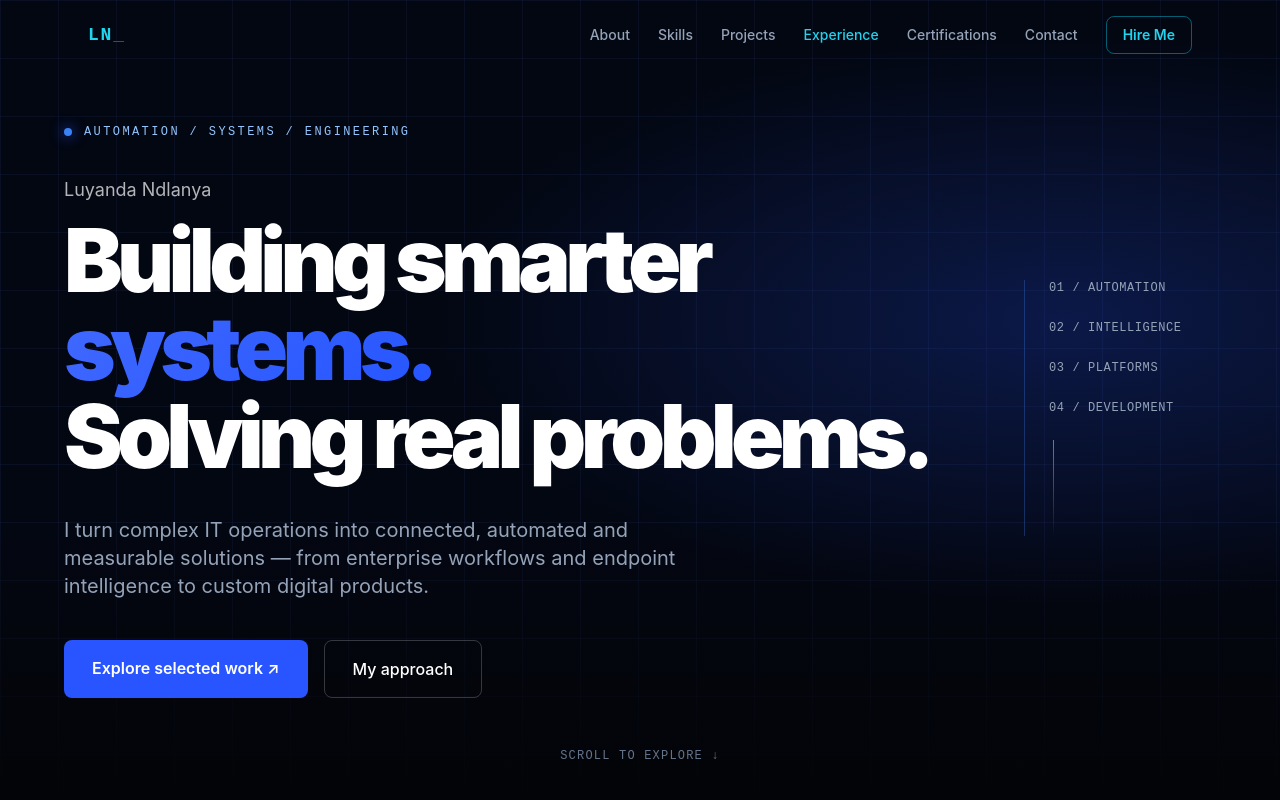
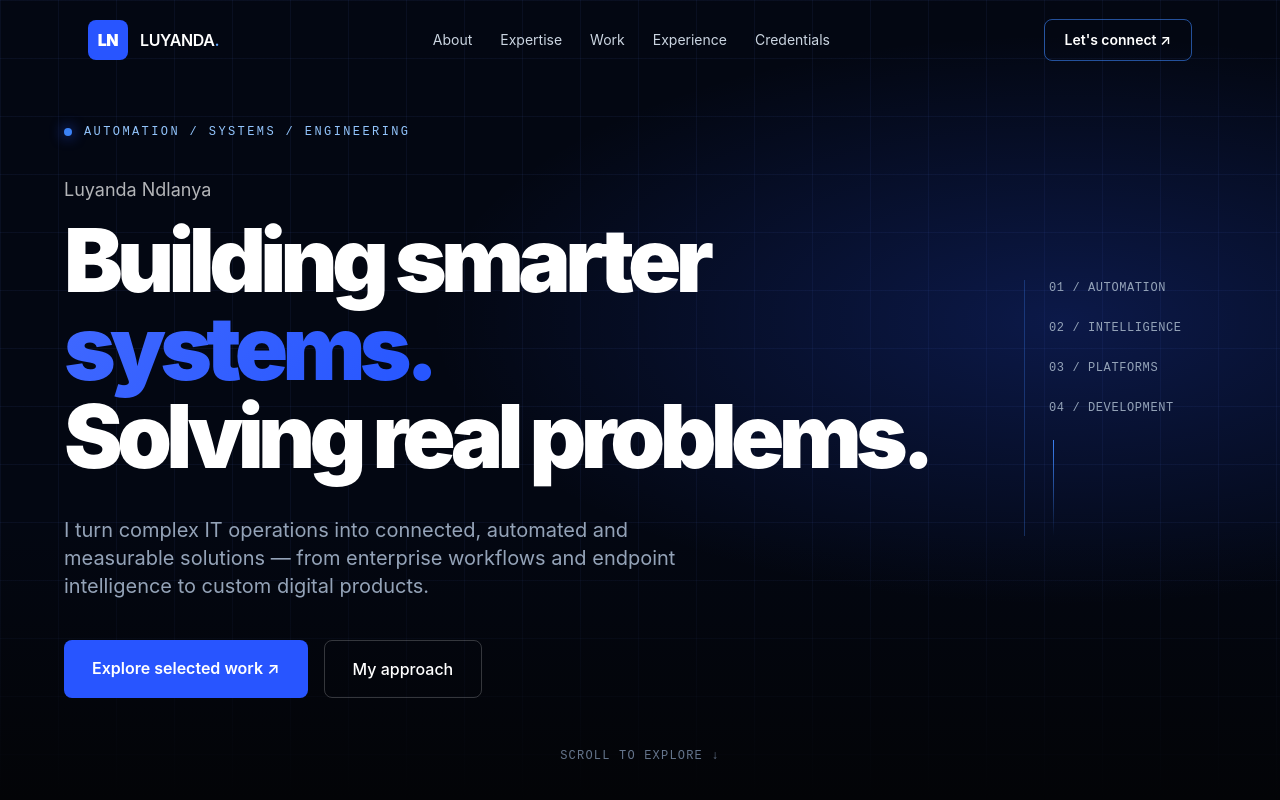
Before and after one commit to luyandandlanya/personal-assistant, a Next.js app: page / in a window 1280 px wide. Shown: the top 800 px of the page. Built offline with nearby package versions, Linux system fonts and the light colour scheme.

Commit message:
Portfolio v2: cohesive royal blue navigation

```diff
--- a/src/components/Navigation.tsx
+++ b/src/components/Navigation.tsx
@@ -1,122 +1,16 @@
 'use client'
-
-import { useState, useEffect } from 'react'
-
-const NAV_LINKS = [
-  { label: 'About', href: '#about' },
-  { label: 'Skills', href: '#skills' },
-  { label: 'Projects', href: '#projects' },
-  { label: 'Experience', href: '#experience' },
-  { label: 'Certifications', href: '#certifications' },
-  { label: 'Contact', href: '#contact' },
-]
-
-export default function Navigation() {
-  const [scrolled, setScrolled] = useState(false)
-  const [mobileOpen, setMobileOpen] = useState(false)
-  const [activeSection, setActiveSection] = useState('')
-
-  useEffect(() => {
-    const handleScroll = () => {
-      setScrolled(window.scrollY > 30)
-      const sections = NAV_LINKS.map((l) => l.href.slice(1))
-      for (const id of [...sections].reverse()) {
-        const el = document.getElementById(id)
-        if (el && window.scrollY >= el.offsetTop - 120) {
-          setActiveSection(id)
-          break
-        }
-      }
-    }
-    window.addEventListener('scroll', handleScroll, { passive: true })
-    handleScroll()
-    return () => window.removeEventListener('scroll', handleScroll)
-  }, [])
-
-  return (
-    <nav
-      className={`fixed top-0 left-0 right-0 z-50 transition-all duration-300 ${
-        scrolled
-          ? 'bg-[#030712]/85 backdrop-blur-xl border-b border-slate-800/50 shadow-xl shadow-black/20'
-          : ''
-      }`}
-    >
-      <div className="max-w-6xl mx-auto px-6 py-4 flex items-center justify-between">
-        {/* Logo */}
-        <a
-          href="#"
-          className="font-mono font-bold text-lg text-cyan-400 hover:text-cyan-300 transition-colors tracking-widest"
-        >
-          LN<span className="text-slate-600">_</span>
-        </a>
-
-        {/* Desktop links */}
-        <div className="hidden md:flex items-center gap-7">
-          {NAV_LINKS.map((link) => (
-            <a
-              key={link.href}
-              href={link.href}
-              className={`text-sm font-medium transition-colors duration-200 ${
-                activeSection === link.href.slice(1)
-                  ? 'text-cyan-400'
-                  : 'text-slate-400 hover:text-slate-100'
-              }`}
-            >
-              {link.label}
-            </a>
-          ))}
-          <a
-            href="mailto:luyandandlanya@gmail.com"
-            className="px-4 py-2 text-sm font-semibold border border-cyan-500/50 text-cyan-400 rounded-lg hover:bg-cyan-500/10 hover:border-cyan-400 transition-all duration-200"
-          >
-            Hire Me
-          </a>
-        </div>
-
-        {/* Mobile toggle */}
-        <button
-          className="md:hidden text-slate-400 hover:text-slate-100 transition-colors p-1"
-          onClick={() => setMobileOpen(!mobileOpen)}
-          aria-label="Toggle menu"
-        >
-          {mobileOpen ? (
-            <svg className="w-6 h-6" fill="none" viewBox="0 0 24 24" stroke="currentColor">
-              <path strokeLinecap="round" strokeLinejoin="round" strokeWidth={2} d="M6 18L18 6M6 6l12 12" />
-            </svg>
-          ) : (
-            <svg className="w-6 h-6" fill="none" viewBox="0 0 24 24" stroke="currentColor">
-              <path strokeLinecap="round" strokeLinejoin="round" strokeWidth={2} d="M4 6h16M4 12h16M4 18h16" />
-            </svg>
-          )}
-        </button>
-      </div>
-
-      {/* Mobile menu */}
-      <div
-        className={`md:hidden overflow-hidden transition-all duration-300 ${
-          mobileOpen ? 'max-h-96 border-b border-slate-800' : 'max-h-0'
-        }`}
-      >
-        <div className="bg-[#0a0f1e] px-6 py-5 flex flex-col gap-5">
-          {NAV_LINKS.map((link) => (
-            <a
-              key={link.href}
-              href={link.href}
-              className="text-slate-300 hover:text-cyan-400 transition-colors font-medium"
-              onClick={() => setMobileOpen(false)}
-            >
-              {link.label}
-            </a>
-          ))}
-          <a
-            href="mailto:luyandandlanya@gmail.com"
-            className="text-center py-2.5 border border-cyan-500/50 text-cyan-400 rounded-lg font-medium hover:bg-cyan-500/10 transition-colors"
-            onClick={() => setMobileOpen(false)}
-          >
-            Hire Me
-          </a>
-        </div>
-      </div>
-    </nav>
-  )
+import {useEffect,useState} from 'react'
+const links=[{label:'About',href:'#about'},{label:'Expertise',href:'#skills'},{label:'Work',href:'#projects'},{label:'Experience',href:'#experience'},{label:'Credentials',href:'#certifications'}]
+export default function Navigation(){
+ const [open,setOpen]=useState(false),[scrolled,setScrolled]=useState(false)
+ useEffect(()=>{const onScroll=()=>setScrolled(window.scrollY>18);onScroll();window.addEventListener('scroll',onScroll,{passive:true});return()=>window.removeEventListener('scroll',onScroll)},[])
+ return <header className={'fixed inset-x-0 top-0 z-50 transition-colors duration-300 '+(scrolled?'bg-[#030407]/95 backdrop-blur-xl border-b border-white/10':'bg-transparent')}>
+  <nav className="max-w-6xl mx-auto h-20 px-6 flex justify-between items-center" aria-label="Primary navigation">
+   <a className="inline-flex items-center gap-3 text-white font-semibold tracking-tight" href="#home"><span className="flex items-center justify-center h-10 w-10 bg-[#2855ff] rounded-lg font-black">LN</span><span className="hidden sm:inline">LUYANDA<span className="text-blue-400">.</span></span></a>
+   <div className="hidden lg:flex items-center gap-7">{links.map(l=><a className="text-sm text-slate-300 hover:text-white transition-colors" href={l.href} key={l.href}>{l.label}</a>)}</div>
+   <a href="#contact" className="hidden lg:inline-flex text-sm font-semibold text-white border border-blue-500/60 px-5 py-2.5 rounded-lg hover:bg-[#2855ff] transition-colors">Let's connect ↗</a>
+   <button className="lg:hidden text-white border border-white/20 rounded-lg px-3 py-2" onClick={()=>setOpen(!open)} aria-expanded={open} aria-controls="mobile-nav" aria-label="Toggle navigation">{open?'Close':'Menu'}</button>
+  </nav>
+  {open&&<div id="mobile-nav" className="lg:hidden bg-[#080b14] border-t border-white/10 px-6 py-5 flex flex-col gap-5">{links.map(l=><a key={l.href} href={l.href} onClick={()=>setOpen(false)} className="text-slate-200">{l.label}</a>)}<a href="#contact" onClick={()=>setOpen(false)} className="text-blue-300">Contact ↗</a></div>}
+ </header>
 }
```
